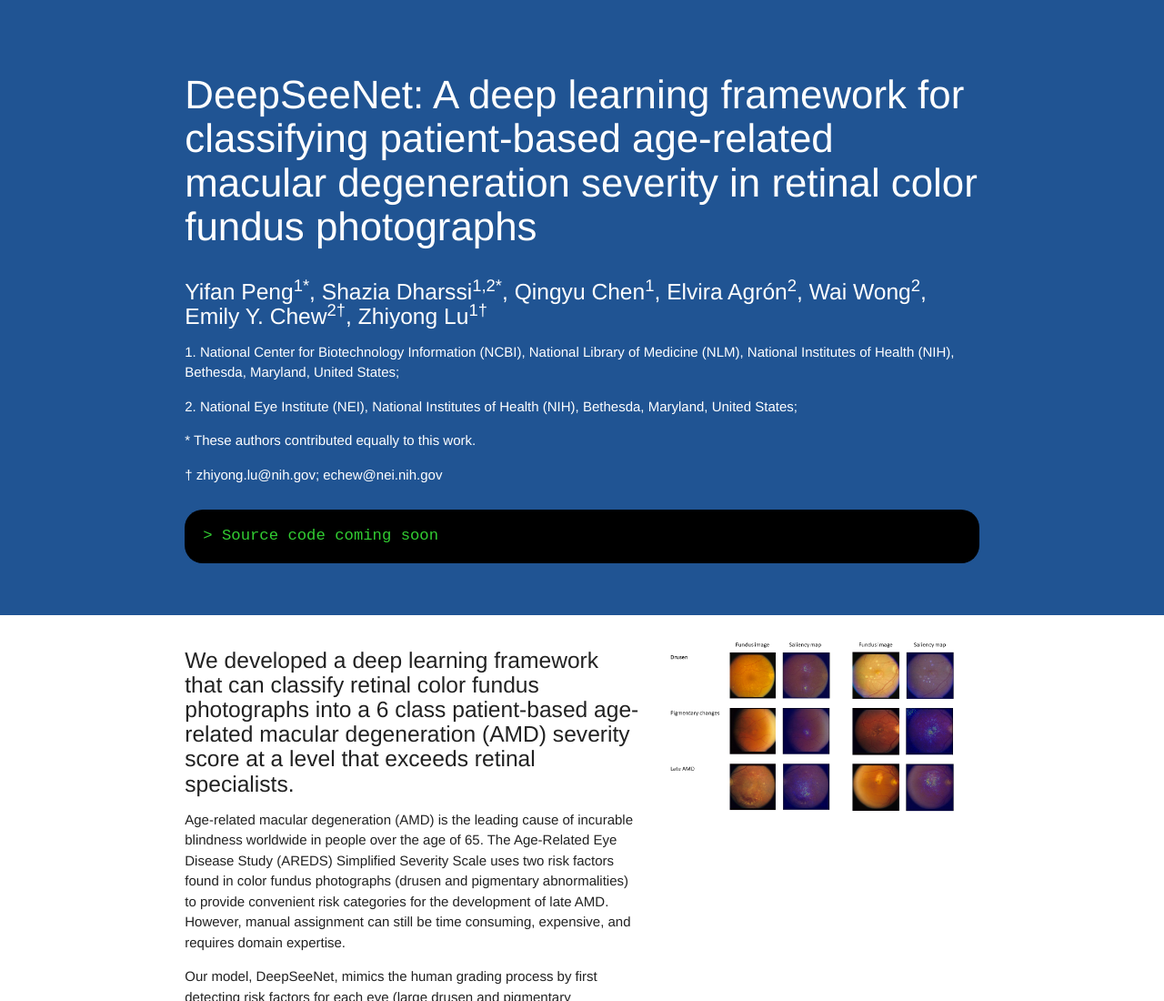
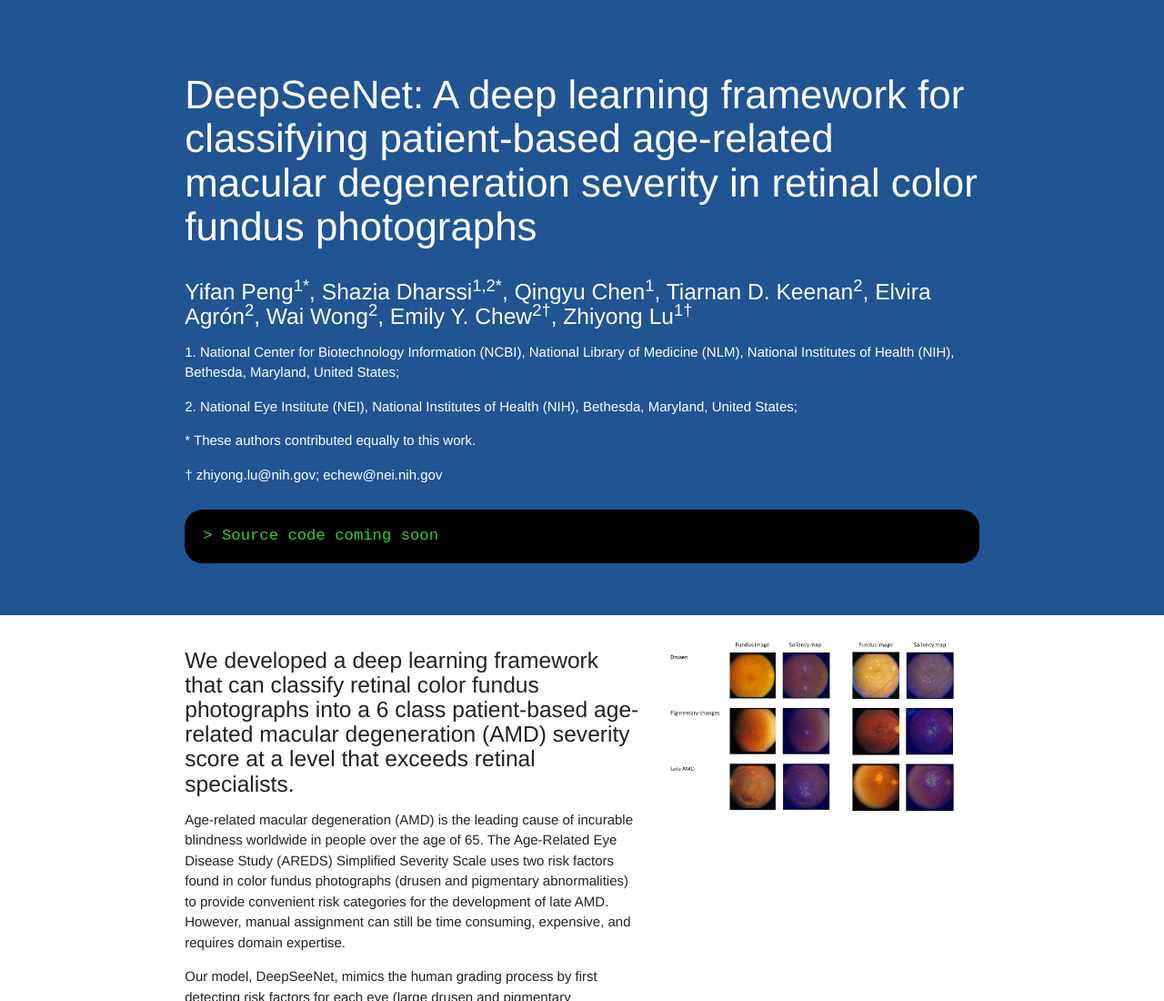
Before and after one commit to ncbi-nlp/DeepSeeNet, a plain HTML site: page docs/index.html in a window 1280 px wide. Shown: the top 1100 px of the page at 91% size. Drawn offline with nearby package versions, Linux system fonts and the light colour scheme.

Commit message:
change name

```diff
--- a/docs/index.html
+++ b/docs/index.html
@@ -89,7 +89,7 @@
             age-related macular degeneration severity in retinal color fundus photographs</h3>
         </div>
         <div class="col l12">
-            <h5>Yifan Peng<sup>1*</sup>, Shazia Dharssi<sup>1,2*</sup>, Qingyu Chen<sup>1</sup>, Elvira Agrón<sup>2</sup>, Wai Wong<sup>2</sup>, Emily Y. Chew<sup>2&dagger;</sup>, Zhiyong Lu<sup>1&dagger;</sup></h5>
+            <h5>Yifan Peng<sup>1*</sup>, Shazia Dharssi<sup>1,2*</sup>, Qingyu Chen<sup>1</sup>, Tiarnan D. Keenan<sup>2</sup>, Elvira Agrón<sup>2</sup>, Wai Wong<sup>2</sup>, Emily Y. Chew<sup>2&dagger;</sup>, Zhiyong Lu<sup>1&dagger;</sup></h5>
             <p>1. National Center for Biotechnology Information (NCBI), National Library of Medicine (NLM), National Institutes of Health (NIH), Bethesda, Maryland, United States;</p>
             <p>2. National Eye Institute (NEI), National Institutes of Health (NIH), Bethesda, Maryland, United States;</p>
             <p>* These authors contributed equally to this work.</p>
```
